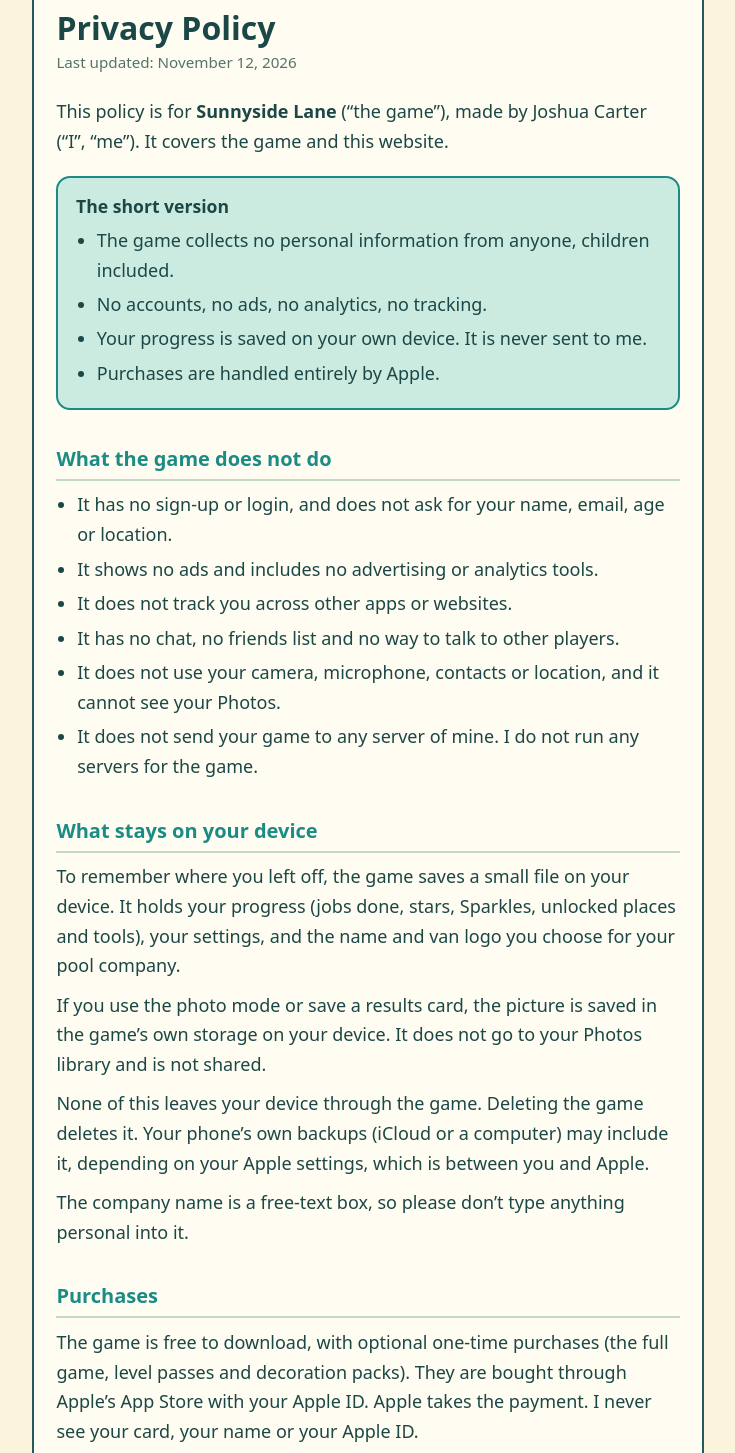
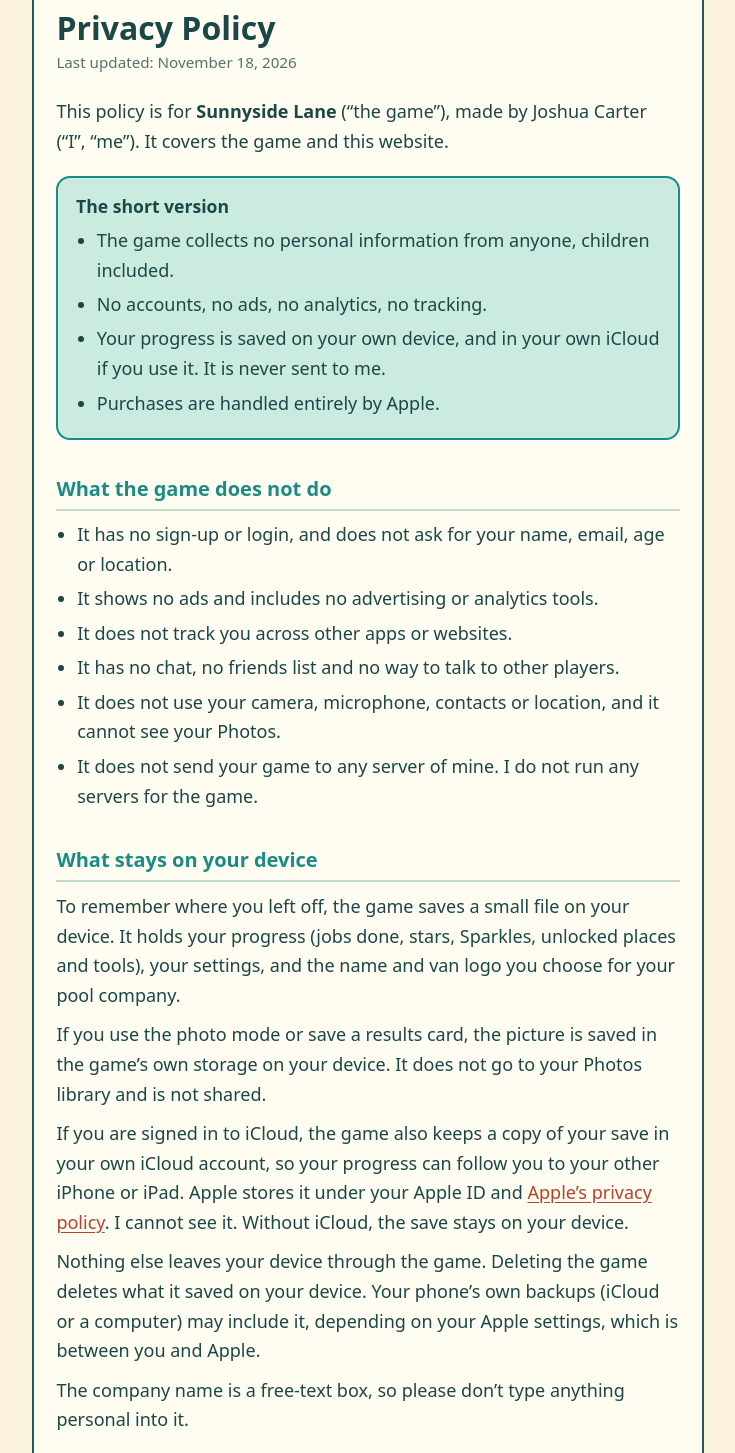
Before and after one commit to joshcarter121/tidy-side-up, a plain HTML site: page privacy/index.html in a window 1280 px wide. Shown: the part 122-1575 px from the top of the page, without its empty margins (272-1007 px from the left). Drawn offline with Linux system fonts and the light colour scheme.

Commit message:
Privacy policy: iCloud save copy, update check, free towns
The game keeps a copy of the save in the player's own iCloud (since 1.0)
and, from 1.1.1, asks Apple's public App Store lookup once a day for the
newest version. Every town is free from 1.1; only decoration packs are sold.

Co-Authored-By: Claude Opus 5.5 <noreply@anthropic.com>

```diff
--- a/privacy/index.html
+++ b/privacy/index.html
@@ -18,7 +18,7 @@
   </header>
   <main class="card">
     <h1>Privacy Policy</h1>
-    <p class="updated">Last updated: November 12, 2026</p>
+    <p class="updated">Last updated: November 18, 2026</p>
 
     <p>This policy is for <strong>Sunnyside Lane</strong> (&ldquo;the game&rdquo;), made by Joshua Carter (&ldquo;I&rdquo;, &ldquo;me&rdquo;). It covers the game and this website.</p>
 
@@ -27,7 +27,7 @@
       <ul>
         <li>The game collects no personal information from anyone, children included.</li>
         <li>No accounts, no ads, no analytics, no tracking.</li>
-        <li>Your progress is saved on your own device. It is never sent to me.</li>
+        <li>Your progress is saved on your own device, and in your own iCloud if you use it. It is never sent to me.</li>
         <li>Purchases are handled entirely by Apple.</li>
       </ul>
     </div>
@@ -45,13 +45,17 @@
     <h2>What stays on your device</h2>
     <p>To remember where you left off, the game saves a small file on your device. It holds your progress (jobs done, stars, Sparkles, unlocked places and tools), your settings, and the name and van logo you choose for your pool company.</p>
     <p>If you use the photo mode or save a results card, the picture is saved in the game&rsquo;s own storage on your device. It does not go to your Photos library and is not shared.</p>
-    <p>None of this leaves your device through the game. Deleting the game deletes it. Your phone&rsquo;s own backups (iCloud or a computer) may include it, depending on your Apple settings, which is between you and Apple.</p>
+    <p>If you are signed in to iCloud, the game also keeps a copy of your save in your own iCloud account, so your progress can follow you to your other iPhone or iPad. Apple stores it under your Apple ID and <a href="https://www.apple.com/legal/privacy/">Apple&rsquo;s privacy policy</a>. I cannot see it. Without iCloud, the save stays on your device.</p>
+    <p>Nothing else leaves your device through the game. Deleting the game deletes what it saved on your device. Your phone&rsquo;s own backups (iCloud or a computer) may include it, depending on your Apple settings, which is between you and Apple.</p>
     <p>The company name is a free-text box, so please don&rsquo;t type anything personal into it.</p>
 
     <h2>Purchases</h2>
-    <p>The game is free to download, with optional one-time purchases (the full game, level passes and decoration packs). They are bought through Apple&rsquo;s App Store with your Apple ID. Apple takes the payment. I never see your card, your name or your Apple ID.</p>
+    <p>The game is free to download and every town is free to play, with optional one-time purchases of decoration packs. They are bought through Apple&rsquo;s App Store with your Apple ID. Apple takes the payment. I never see your card, your name or your Apple ID.</p>
     <p>The game asks Apple which purchases you own, so it can unlock them again after a reinstall or on a new phone (&ldquo;Restore Purchases&rdquo; in Settings). Apple also gives developers overall sales figures, such as how many were sold in which countries. Those figures do not identify you.</p>
     <p>Sparkles, the in-game currency, are earned by playing and are never sold for real money.</p>
+
+    <h2>Checking for updates</h2>
+    <p>About once a day, when you open the game, it asks Apple&rsquo;s public App Store lookup which version of Sunnyside Lane is the newest, so the game can tell you when an update is out. The request names only the game. It carries nothing about you or your device: no ID, no save data, no cookies and no location.</p>
 
     <h2>Game Center</h2>
     <p>The game uses Apple&rsquo;s Game Center for leaderboards and achievements. It is optional and run by Apple under your Game Center settings and <a href="https://www.apple.com/legal/privacy/">Apple&rsquo;s privacy policy</a>. If you are signed in to Game Center, your totals and badges go to Apple as you play, and other players may see your Game Center nickname and scores, as your settings allow. If you are not signed in, nothing is sent. I do not receive your name, Apple ID or friends list.</p>
@@ -61,13 +65,13 @@
     <p>The only places the game sends you outside itself are the privacy policy and terms pages on this website, from the Settings screen, which open in your browser. Parents can use Apple&rsquo;s Ask to Buy and Screen Time to control purchases on a child&rsquo;s device.</p>
 
     <h2>Other companies and code</h2>
-    <p>The only outside service the game uses is Apple&rsquo;s (the App Store and its in-app purchase system, and Game Center if it is added). The game is built with the open-source <a href="https://godotengine.org/">Godot Engine</a> and an open-source plugin for Apple&rsquo;s purchase system. Both run on your device and send nothing to anyone in this game. There are no advertising, analytics or social media tools in the game.</p>
+    <p>The only outside services the game uses are Apple&rsquo;s: the App Store (its in-app purchase system and its public version lookup), iCloud, and Game Center. The game is built with the open-source <a href="https://godotengine.org/">Godot Engine</a> and an open-source plugin for Apple&rsquo;s purchase system. Both run on your device and send nothing to anyone in this game. There are no advertising, analytics or social media tools in the game.</p>
 
     <h2>This website</h2>
     <p>These pages are plain text and images. They use no cookies, no scripts and no analytics. They are hosted on GitHub Pages, and GitHub may keep ordinary server logs of visits under <a href="https://docs.github.com/en/site-policy/privacy-policies/github-general-privacy-statement">its own privacy statement</a>. I do not see those logs.</p>
 
     <h2>Your choices and rights</h2>
-    <p>Because I hold no personal information about you, there is nothing for me to look up, correct, export or delete. To remove everything the game saved, delete the game from your device. I do not sell or share personal information. If you have a question or a request under a privacy law that applies to you, write to me and I will answer.</p>
+    <p>Because I hold no personal information about you, there is nothing for me to look up, correct, export or delete. To remove what the game saved on your device, delete the game. I do not sell or share personal information. If you have a question or a request under a privacy law that applies to you, write to me and I will answer.</p>
 
     <h2>Changes</h2>
     <p>If this policy changes, I will update this page and the date at the top. If a change affects what is collected, I will say so in the game&rsquo;s update notes too.</p>
```
